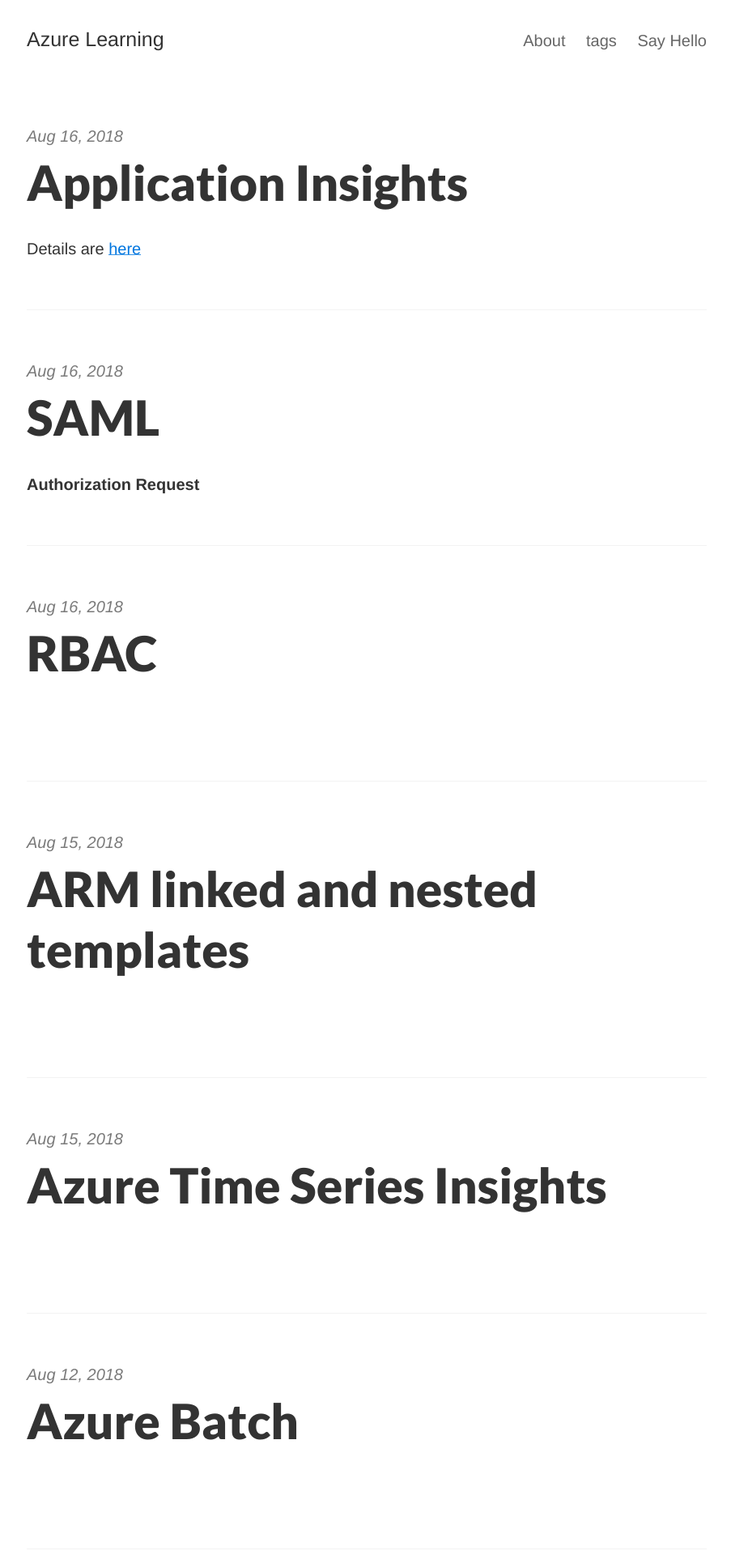
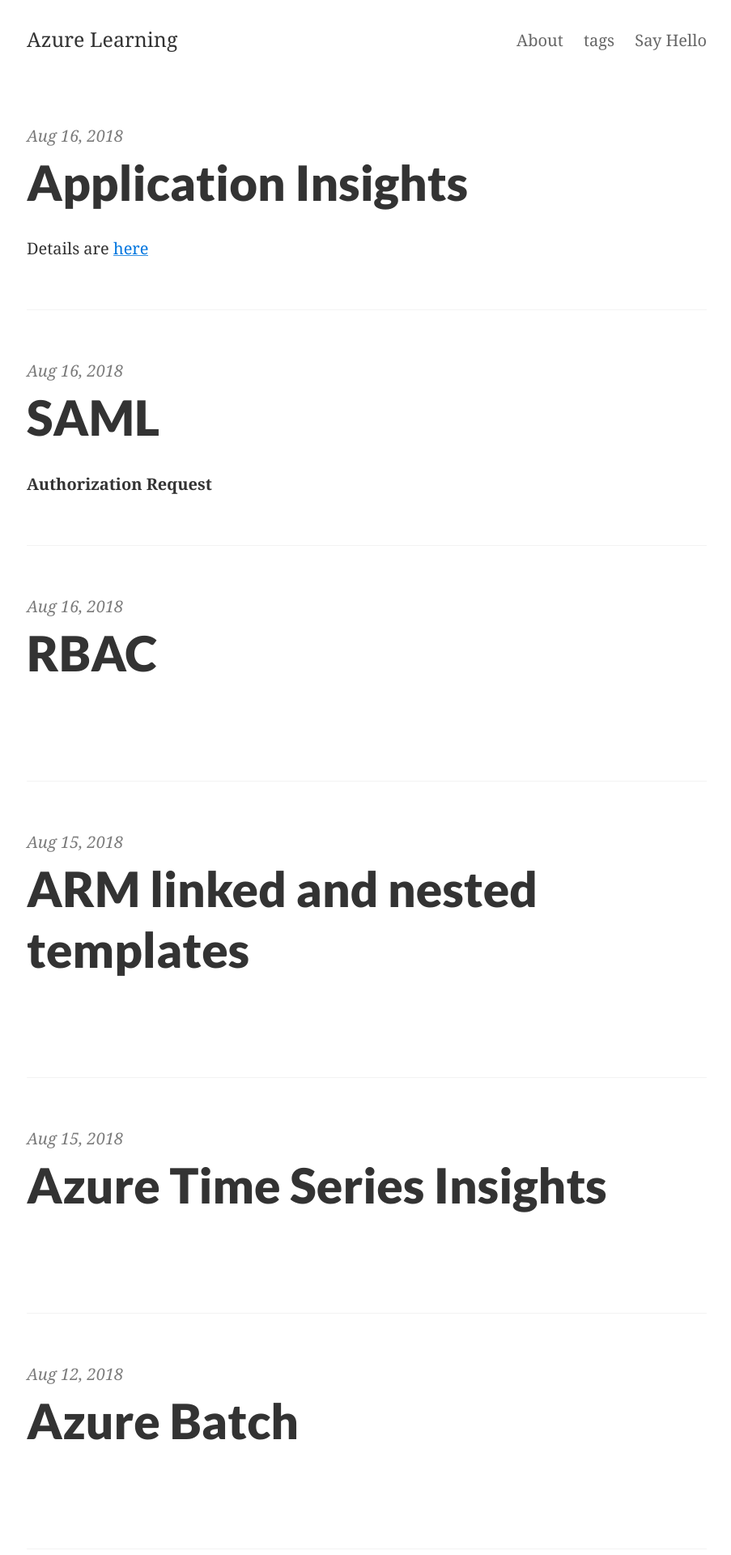
Before and after one commit to write2azurelearning/write2azurelearning.github.io, a Jekyll site: the page built from index.html, in a window 1280 px wide. Shown: the top 1920 px of the page at 81% size, without its empty margins (187-1090 px from the left). Built offline with Jekyll 4.4.1, drawn with Linux system fonts in a browser that asks for light colours; the list of posts is cut into pages by our own code.

```diff
--- a/_sass/_variables.scss
+++ b/_sass/_variables.scss
@@ -1,7 +1,7 @@
 // Typography
 $base-font-size: 14px !default;
 $bold-font-weight: bold !default;
-$font-family: Helvetica,'Merriweather', 'PT Serif', Georgia, 'Times New Roman', serif !default;
+$font-family: 'Merriweather', 'PT Serif', Georgia, 'Times New Roman', serif !default;
 $line-height: 1.5 !default;
 $heading-font-family: 'Lato', 'Helvetica Neue', Helvetica, sans-serif !default;
 $heading-font-weight: 900 !default;
```
